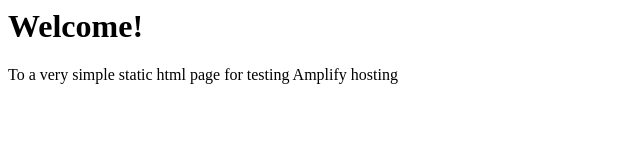
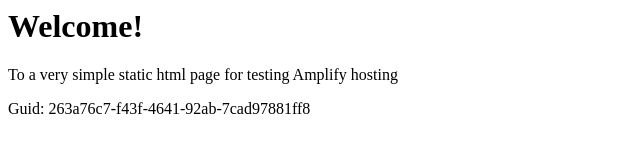
Before and after one commit to aws-aemilia-cmh/Github-PR-Commit-Integration-Test-DoNotTouch-Gith-P5X5MO5I-v1-prod-us-east-2, a website: page src/index.html in a window 1280 px wide. Shown: the whole page, without its empty margins (0-640 px from the left). Drawn offline with Linux system fonts and the light colour scheme.

Commit message:
commit from integ tests

```diff
--- a/src/index.html
+++ b/src/index.html
@@ -1,3 +1,5 @@
+
+
 <html lang="en">
 
 <head>
@@ -10,6 +12,6 @@
 <body>
     <h1>Welcome!</h1>
     <p>To a very simple static html page for testing Amplify hosting</p>
-</body>
+    <p>Guid: 263a76c7-f43f-4641-92ab-7cad97881ff8</p></body>
 
 </html>
```
